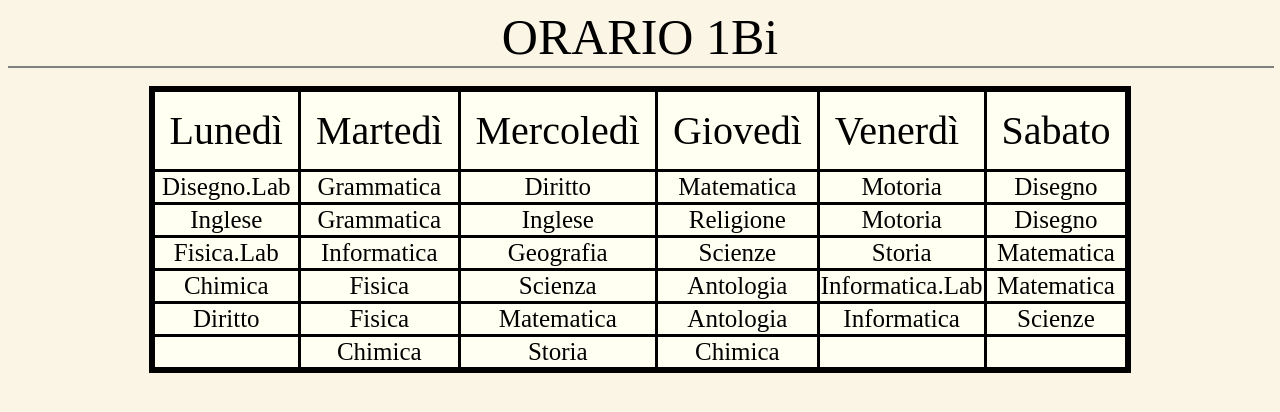
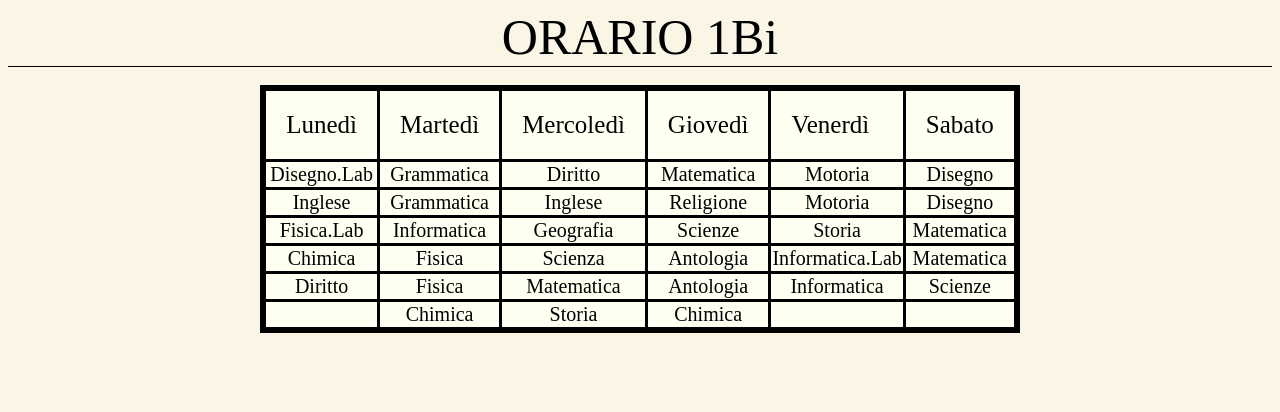
Before and after one commit to Flavio125/orario3b, a plain HTML site: page index.html in a window 1280 px wide. Drawn offline with Linux system fonts and the light colour scheme.

Commit message:
Update index.html

```diff
--- a/index.html
+++ b/index.html
@@ -3,7 +3,6 @@
     <head>
         <meta charset="UTF-8">
         <meta type="author" content="Flavio Romanazzi"/>
-        <meta name="viewport" content="width=800" />
         <title>Orario</title>
         <style>
             body{
@@ -16,6 +15,7 @@
             table{
                 border: 6px solid black;
                 padding: auto;
+                padding: 0px;
                 margin-top: 0px;
                 width: auto;
                 margin: auto;
@@ -26,10 +26,10 @@
                 background-color: white;
             }
             table thead{
-                font-size: 40px;
+                font-size: 25px;
             }
             table thead td{
-                padding: 15px;
+                padding: 20px;
                 border: 3px solid black;
                 border-collapse: collapse;
             }
@@ -37,25 +37,24 @@
                 text-align: center;
                 border: 3px solid black;
                 border-collapse: collapse;
-                font-size: 25px;
+                font-size: 20px;
             }
             .jj td:hover{
                 background-color: black;
                 color: white;
-                font-size: 30px
+                font-size: 40px
             }
             #hr{
-                border: 1px solid gray;
-                width: 100%;
+                border-top: 1px solid black;
+                Overflow-x: scroll
             }
         </style>
     </head>
     <header>ORARIO 1Bi</header>
-    <div id="hr">
-
+    <div id="hr" style="width: 100%;">
     </div>
     <br>
-    <div id="table">
+        <div id="table">
         <table>
             <thead>
                 <td>Luned&igrave;</td>
```
